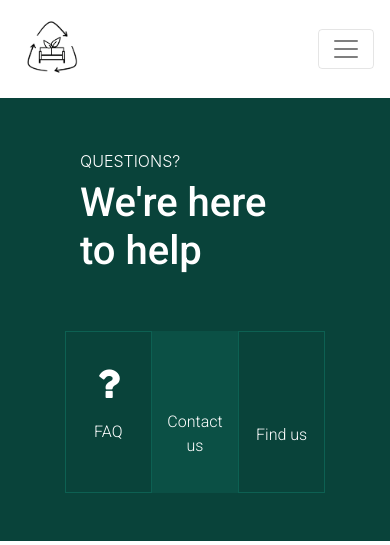
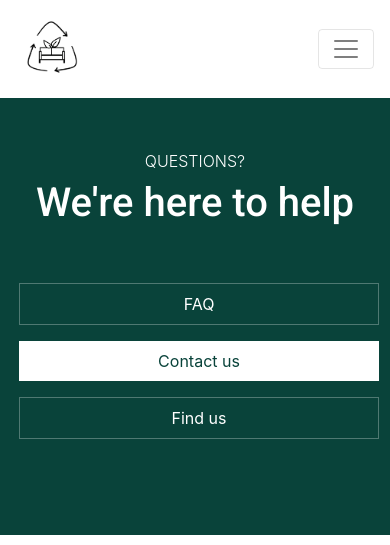
Before and after one commit to bjobe613/lssh, a Flask app: page /help/contact in a window 390 px wide. Shown: the top 545 px of the page. Run offline with Flask 2, Linux system fonts and the light colour scheme; some libraries are stand-ins or nearby versions; grey boxes are pictures that could not be loaded.

Commit message:
help responsiveness fixed for subnav

```diff
--- a/lssh/static/css/layout.css
+++ b/lssh/static/css/layout.css
@@ -89,6 +89,11 @@ p {
 
 .a-link-white:hover {
     color: rgb(255, 255, 255);
+    text-decoration: none;
+}
+
+.a-link-white-active:hover {
+    color: var(--main-bg-color);
     text-decoration: none;
 }
 
@@ -261,6 +266,35 @@ p {
     }
 }
 
+/* FAQ new subnav image */
+
+.white-toggle {
+    width: 87.5%;
+    background-color: white;
+    color: var(--main-bg-color);
+}
+
+
+.transparent-toggle {
+    width: 87.5%;
+    border: 1px solid #ffffff49;
+    color: #ffffff;
+}
+
+@media only screen and (max-width: 768px) {
+    .white-toggle {
+        width: 100%;
+    }
+
+    .transparent-toggle {
+        width: 100%;
+    }
+
+
+}
+
+
+
 /* About us CSS */
 
 #story-header-img {
--- a/lssh/static/js/layout.js
+++ b/lssh/static/js/layout.js
@@ -95,6 +95,13 @@ if (window.location.href.indexOf("step2") > -1) {
 if (window.location.href.indexOf("contact") > -1) {
     $( "#contact-button" ).addClass( "active-help" );
     $( "#contact-button" ).removeClass( "border-help" );
+
+
+    /* img subnav */
+    $( "#contact-btn" ).addClass( "a-link-white-active" );
+    $( "#contact-btn" ).addClass( "white-toggle " );
+    $( "#contact-btn" ).removeClass( "a-link-white" );
+    $( "#contact-btn" ).removeClass( "transparent-toggle" );
 }
 
 
@@ -103,6 +110,16 @@ if (window.location.href.indexOf("faq") > -1) {
 
     $( "#faq-button" ).addClass( "active-help" );
     $( "#faq-button" ).removeClass( "border-help" );
+
+    /* img subnav */
+    $( "#faq-btn" ).addClass( "a-link-white-active" );
+    $( "#faq-btn" ).addClass( "white-toggle " );
+    $( "#faq-btn" ).removeClass( "a-link-white" );
+    $( "#faq-btn" ).removeClass( "transparent-toggle" );
+
+
+
+
 
     title = 'GENERAL INFORMATION';
     var cardId;
--- a/lssh/templates/contact.html
+++ b/lssh/templates/contact.html
@@ -12,12 +12,12 @@
 
 
         <div class="row pt-5">
-            <div class="col-2"></div>
-            <div id="col-front" class="col-4">
-                <img id="contact-img" class="img-fluid rounded" src="{{ url_for('static', filename = '/pictures/Project group frame.png') }}" alt="Furniture">
+
+            <div id="col-front" class="col-md-4 offset-md-2 col-12">
+                <img id="contact-img" class="img-fluid rounded" src="{{ url_for('static', filename = '/pictures/pexels-cottonbro-4065906.jpg') }}" alt="Furniture">
             </div>
-            <div id="col-behind" class="col-4">
-                <h1 class="shift-text pb-3">Send us a message</h1>
+            <div id="col-behind" class="col-12 col-md-4">
+                <h1 class="shift-text pb-3 ">Send us a message</h1>
 
                 <form>
                     <div class="form-group pb-2">
@@ -37,17 +37,15 @@
                   </form>
 
             </div>
-            <div class="col-2"></div>
+
         </div>
 
         <div class="row pt-4">
-            <div class="col-2"></div>
-            <div class="col-8 pt-4 pb-5 text-center">
+            <div class="col-8 offset-2 pt-4 pb-5 text-center">
                 <hr>
                 <p class="pt-3"> Or send us an email</p>
                 <h3>lssh@navitas.se</h3>
             </div>
-            <div class="col-2"></div>
         </div>
     </div>
 {% endblock help_content %}
--- a/lssh/templates/help_layout.html
+++ b/lssh/templates/help_layout.html
@@ -32,13 +32,35 @@
 
             <div id="heading-help" class="row pt-5 pb-5">
                 <div class="col-2"></div>
-                <div class="col-8">
-                    <h4>QUESTIONS?</h4>
-                    <h2>We're here to help</h2>
+                <div class="col-12 col-md-3 text-md-left text-center">
+                    <h4 >QUESTIONS?</h4>
+                    <h2 class="pb-5">We're here to help</h2>
 
+                    <a id="faq-btn" href="{{ url_for('main.faq') }}" class="row a-link-white transparent-toggle align-items-center text-center ml-1 pt-2 pb-2 mb-3">
+                        <div class="col">FAQ</div>
+                    </a>
+
+                    <a id="contact-btn" href="{{ url_for('main.contact') }}" class="row a-link-white transparent-toggle align-items-center text-center ml-1 pt-2 pb-2 mb-3">
+                        <div class="col">Contact us</div>
+                    </a>
+
+                    <a id="find-btn" href="{{ url_for('main.find_us') }}" class="row a-link-white transparent-toggle align-items-center text-center ml-1 pt-2 pb-2 mb-5 ">
+                        <div class="col">Find us</div>
+                    </a>
+
+
+                </div>
+
+                <div class="col-1"></div>
+
+                <div class="col-4 d-none d-md-block">
+                    <img id="contact-img" class="img-fluid" src="{{ url_for('static', filename = '/pictures/Project group frame.png') }}" alt="Furniture">
                 </div>
                 <div class="col-2"></div>
             </div>
+
+
+            <!-- Icons subnav
 
             <div class="row pb-5">
                 <div class="col-2"></div>
@@ -75,7 +97,7 @@
 
                 </div>
                 <div class="col-2"></div>
-            </div>
+            </div>-->
 
         </div>
 
```
Also changed, not shown: lssh/static/pictures/pexels-cottonbro-4065906.jpg (added).
